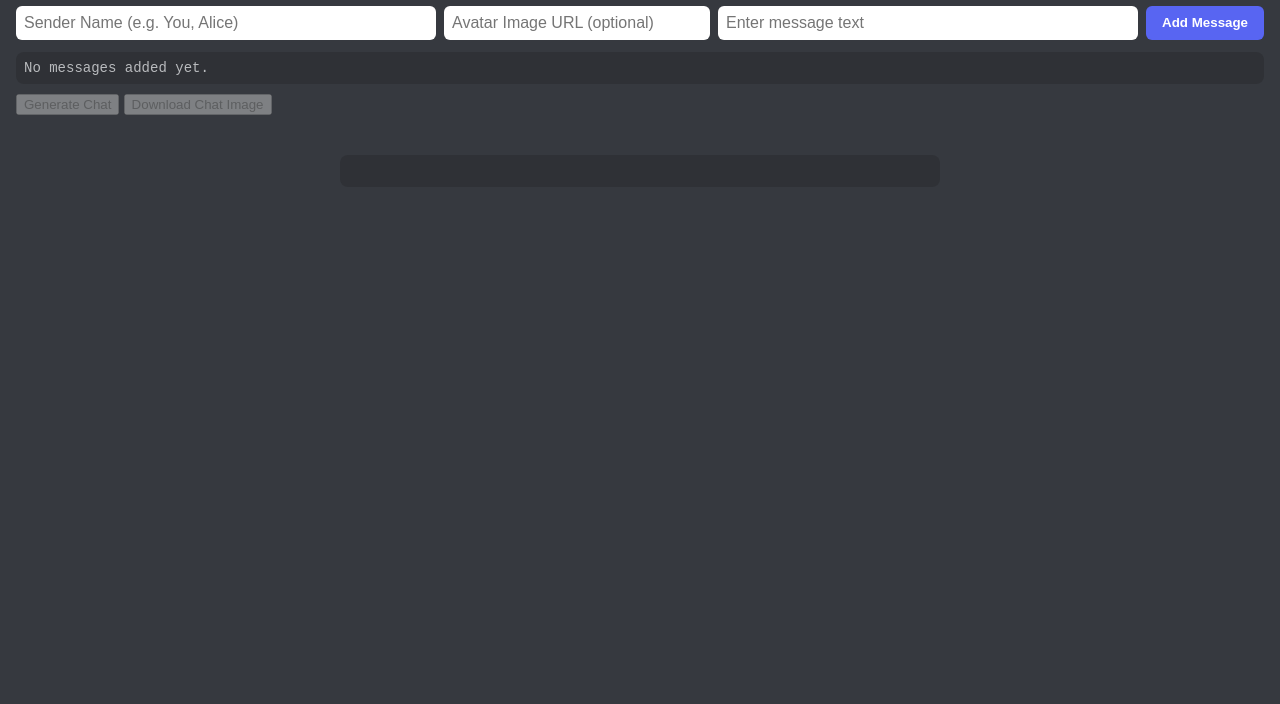
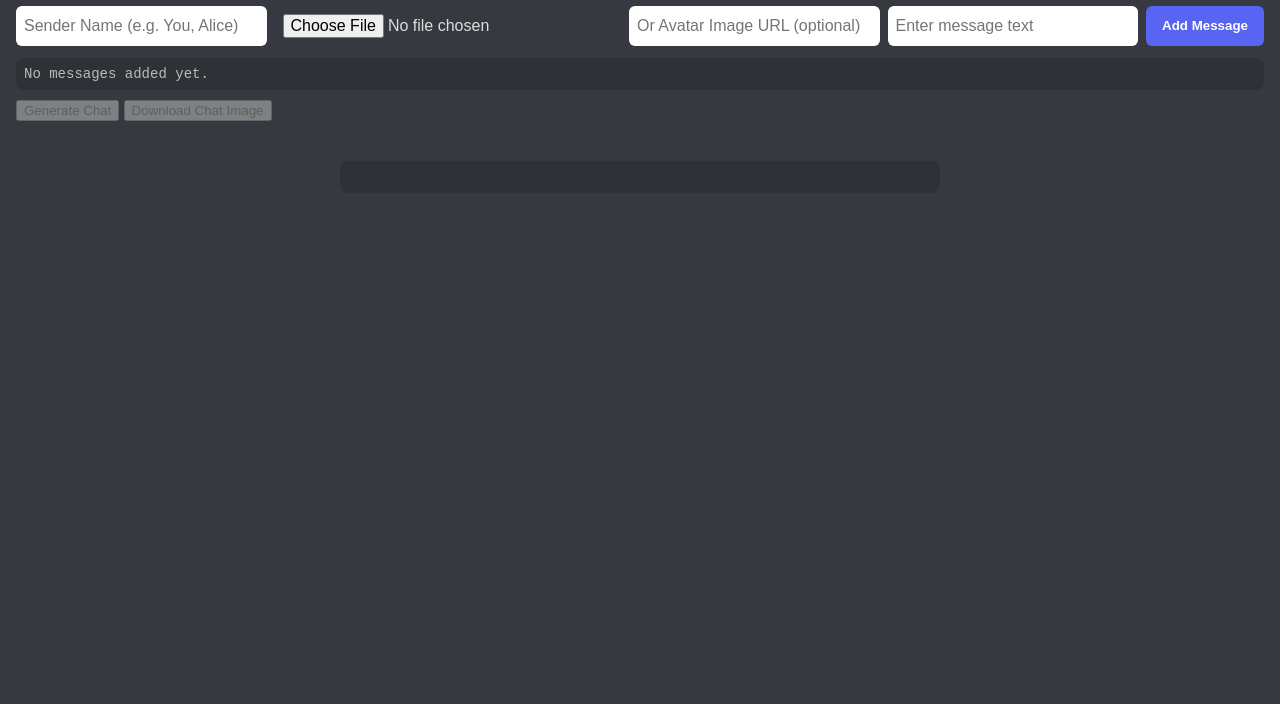
Before and after one commit to Remoraze/fakemessage, a plain HTML site: page index.html in a window 1280 px wide. Shown: the part 96-800 px from the top of the page. Drawn offline with nearby package versions, Linux system fonts and the light colour scheme.

Commit message:
Update index.html

```diff
--- a/index.html
+++ b/index.html
@@ -21,18 +21,30 @@
           id="sender-input"
           placeholder="Sender Name (e.g. You, Alice)"
           aria-label="Sender Name"
+          required
         />
+
         <input
-          type="url"
-          id="avatar-input"
-          placeholder="Avatar Image URL (optional)"
+          type="file"
+          id="avatar-file-input"
+          accept="image/*"
+          aria-label="Upload Avatar Image"
+          title="Upload Avatar Image (optional)"
+        />
+
+        <input
+          type="text"
+          id="avatar-url-input"
+          placeholder="Or Avatar Image URL (optional)"
           aria-label="Avatar Image URL"
         />
+
         <input
           type="text"
           id="message-text-input"
           placeholder="Enter message text"
           aria-label="Message Text"
+          required
         />
         <button id="add-message-btn" title="Add message">Add Message</button>
       </div>
```
